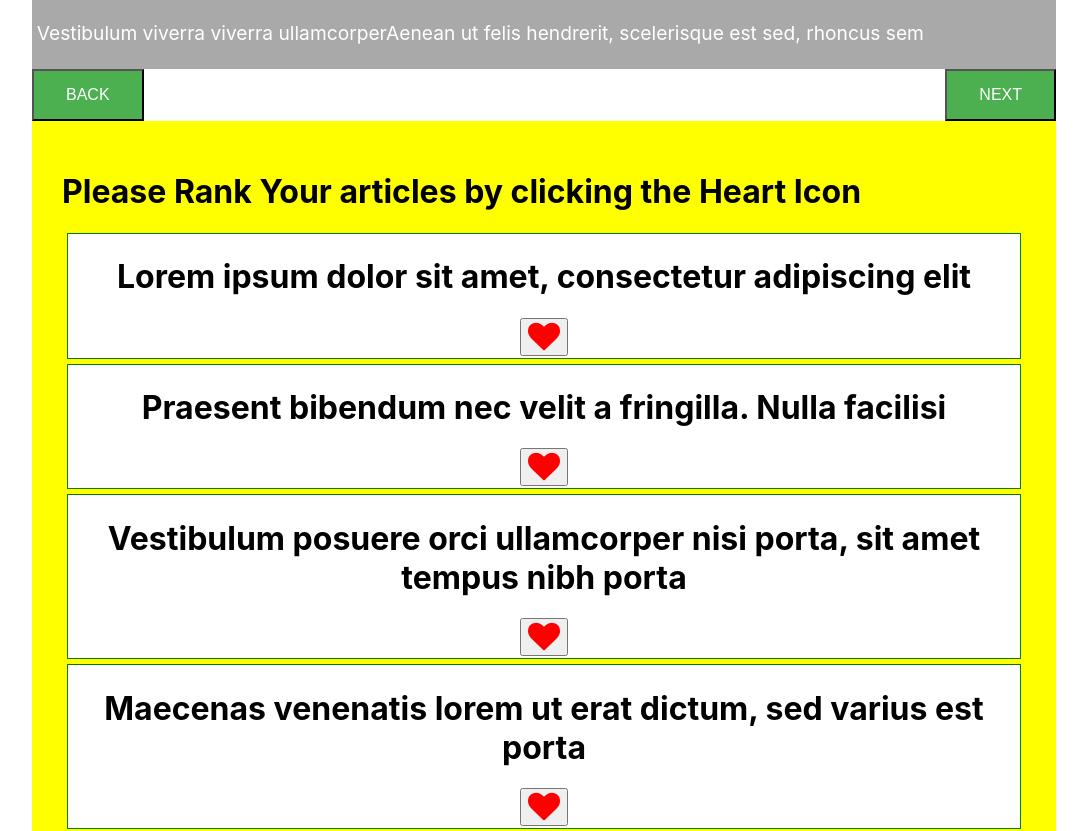
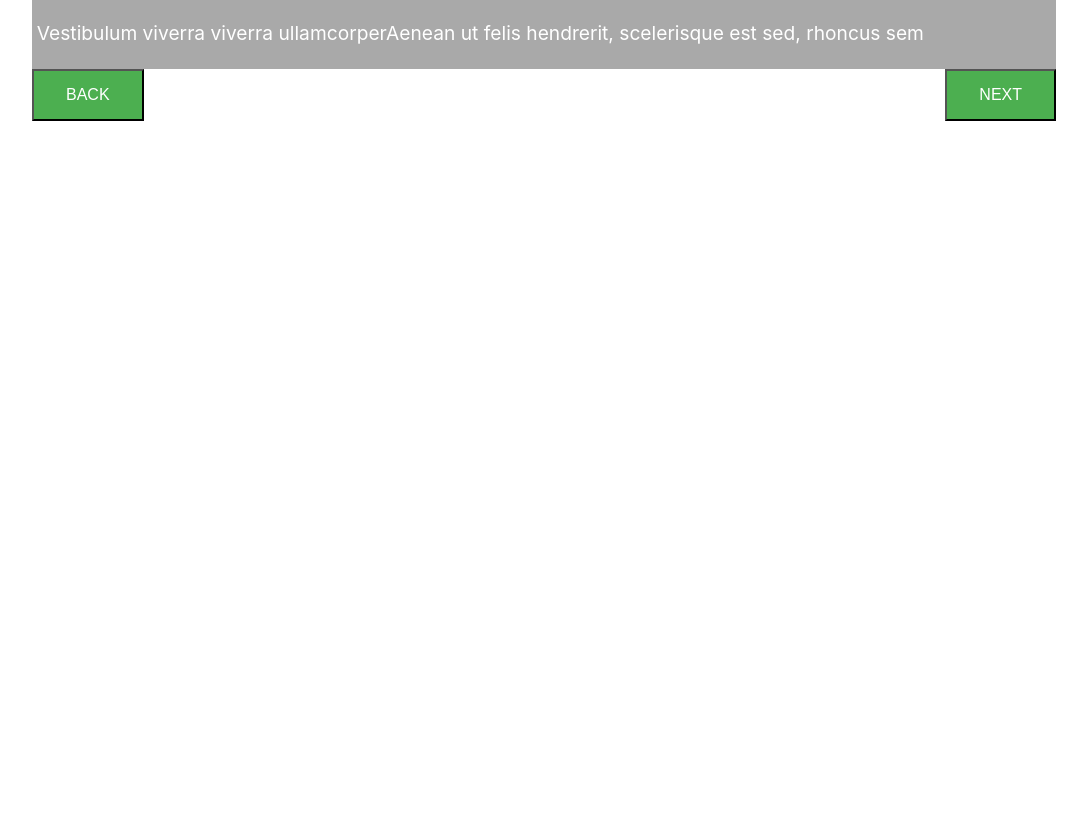
Before and after one commit to Seraphineyoung/articleranker, a React (Create React App) app: page / in a window 1280 px wide. Shown: the part 900-1731 px from the top of the page, without its empty margins (96-1183 px from the left). After the commit the page ends 1024 px from the top, so only its background shows below. Built offline with nearby package versions, Linux system fonts and the light colour scheme.

Commit message:
ranking component only gets renders when the articles has finished loading

```diff
--- a/src/App.js
+++ b/src/App.js
@@ -10,6 +10,7 @@ import Ranking from "./Ranking";
 import "./App.css";
 
 const myArray = [data1, data2, data3, data4, data5];
+console.log(myArray.length);
 
 class App extends Component {
   constructor() {
@@ -40,6 +41,20 @@ class App extends Component {
   }
 
   render() {
+    console.log(this.state.articleIndex, "this is my state");
+    if (this.state.articleIndex === myArray.length) {
+      return (
+        <div>
+          <Ranking
+            mydata1={data1}
+            mydata2={data2}
+            mydata3={data3}
+            mydata4={data4}
+            mydata5={data5}
+          />
+        </div>
+      );
+    } else {
       return (
         <div className="container">
           <div>
@@ -55,22 +70,12 @@ class App extends Component {
               backwardClick={this.backwardClick}
             />
           </div>
-        <div>
-          <Ranking
-            mydata1={data1}
-            mydata2={data2}
-            mydata3={data3}
-            mydata4={data4}
-            mydata5={data5}
-          />
-        </div>
         </div>
       );
     }
   }
+}
 export default App;
 
-// backwardClick = { this.backwardClick }
 {
-  /* <Myarticle article={this.state.article} */
 }
```
Lines whose indentation alone changed are shown as unchanged.
